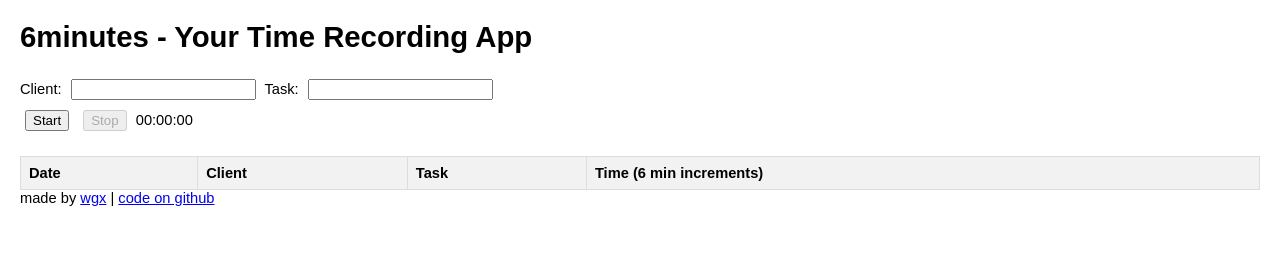
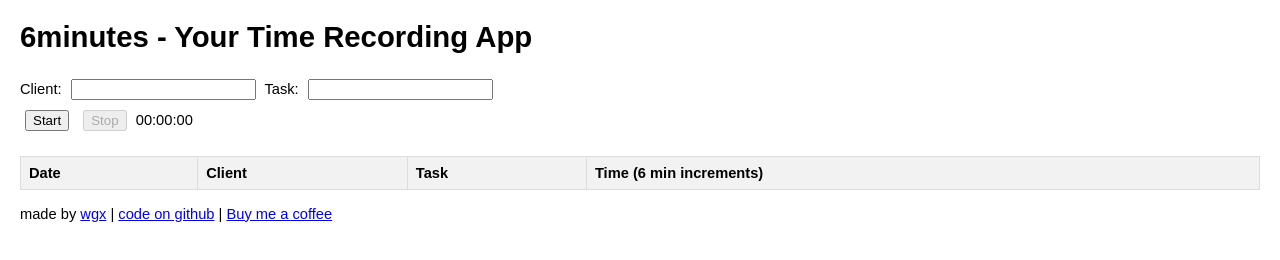
Before and after one commit to wgx/6minutes, a plain HTML site: page index.html in a window 1280 px wide. Drawn offline with Linux system fonts and the light colour scheme.

Commit message:
Update index.html

```diff
--- a/index.html
+++ b/index.html
@@ -152,7 +152,7 @@ the table should persist if the page is reloaded, perhaps using the browser Loca
     stopButton.addEventListener('click', stopTimer);
     window.addEventListener('load', loadLogFromLocalStorage);
 </script>
-
+<br>
 </body>
-    <footer>made by <a href="https://www.linkedin.com/in/wgx">wgx</a> | <a href="https://github.com/wgx/6minutes">code on github</a></footer>
+    <footer>made by <a href="https://www.linkedin.com/in/wgx">wgx</a> | <a href="https://github.com/wgx/6minutes">code on github</a> | <a href="https://ko-fi.com/wllgrnt">Buy me a coffee</a></footer>
 </html>
```
